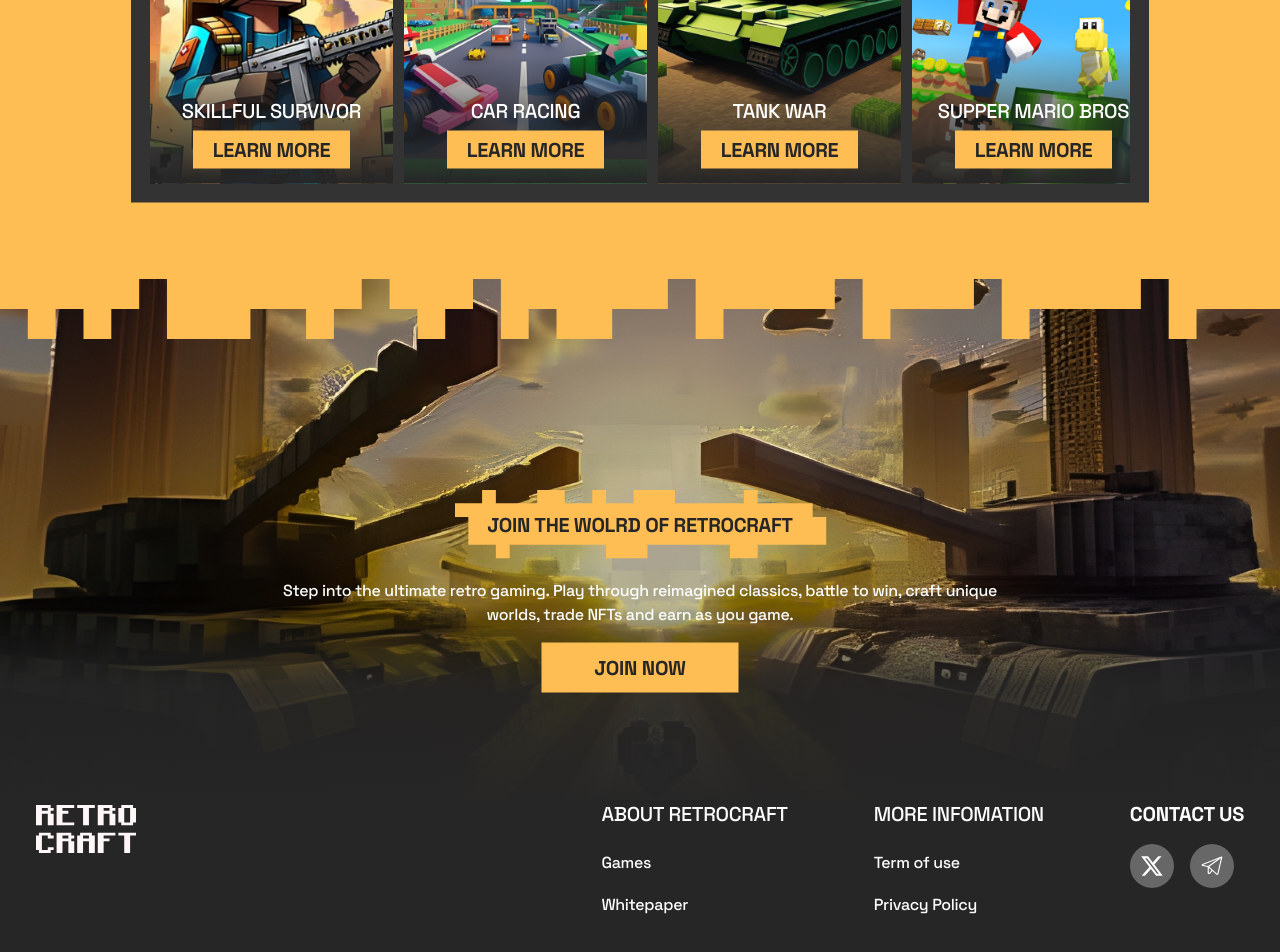
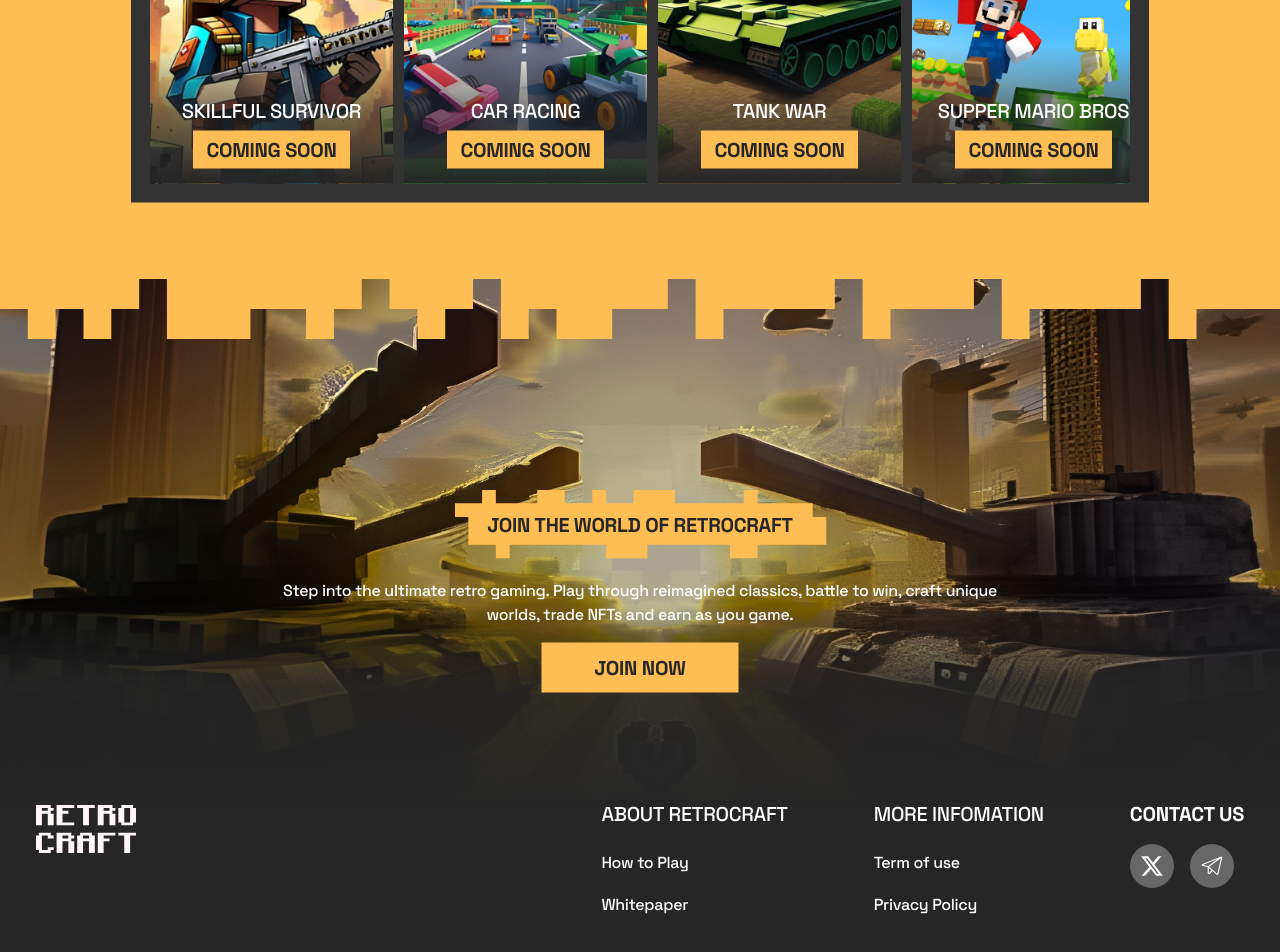
Before and after one commit to nguyenngocbao/retro, a Next.js app: page / in a window 1280 px wide. Shown: the part 3120-4072 px from the top of the page. Built offline with nearby package versions, Linux system fonts and the light colour scheme.

Commit message:
fix typing

```diff
--- a/src/app/components/features/FeatureGamesSection.tsx
+++ b/src/app/components/features/FeatureGamesSection.tsx
@@ -100,7 +100,7 @@ export const FeatureGamesSections: FC<HTMLAttributes<HTMLElement>> = ({
                       variant="secondary"
                       className="mb-[15px] h-[38px] w-[157px]"
                     >
-                      LEARN MORE
+                      COMING SOON
                     </Button>
                   </Link>
                 </div>
--- a/src/app/constant.ts
+++ b/src/app/constant.ts
@@ -21,9 +21,8 @@ export const HEADER_MENU_OPTIONS: Option[] = [
   },
   {
     label: 'BUY $RETRO',
-    value:
-      'https://whitepaper.retrocraft.io/retrocaft-tokenomics/token-information',
-    blank: true
+    value: '',
+    blank: false
   }
 ];
 
@@ -33,8 +32,9 @@ export const FOOTER_MENU_OPTIONS: Option[] = [
     value: '',
     children: [
       {
-        label: 'Games',
-        value: '/#game-expore'
+        label: 'How to Play',
+        value:
+          'https://whitepaper.retrocraft.io/how-to-start-playing-retrocraft/how-to-download-and-play-retrocraft'
       },
       {
         label: 'Whitepaper',
@@ -194,7 +194,7 @@ export const FEATURE_GAMES = {
 };
 
 export const JOIN_THE_WORLD = {
-  title: 'JOIN THE WOLRD OF RETROCRAFT',
+  title: 'JOIN THE WORLD OF RETROCRAFT',
   description: `Step into the ultimate retro gaming.
   Play through reimagined classics, battle to win, craft unique worlds, trade NFTs and earn as you game.`,
   joinNowLink:
```
